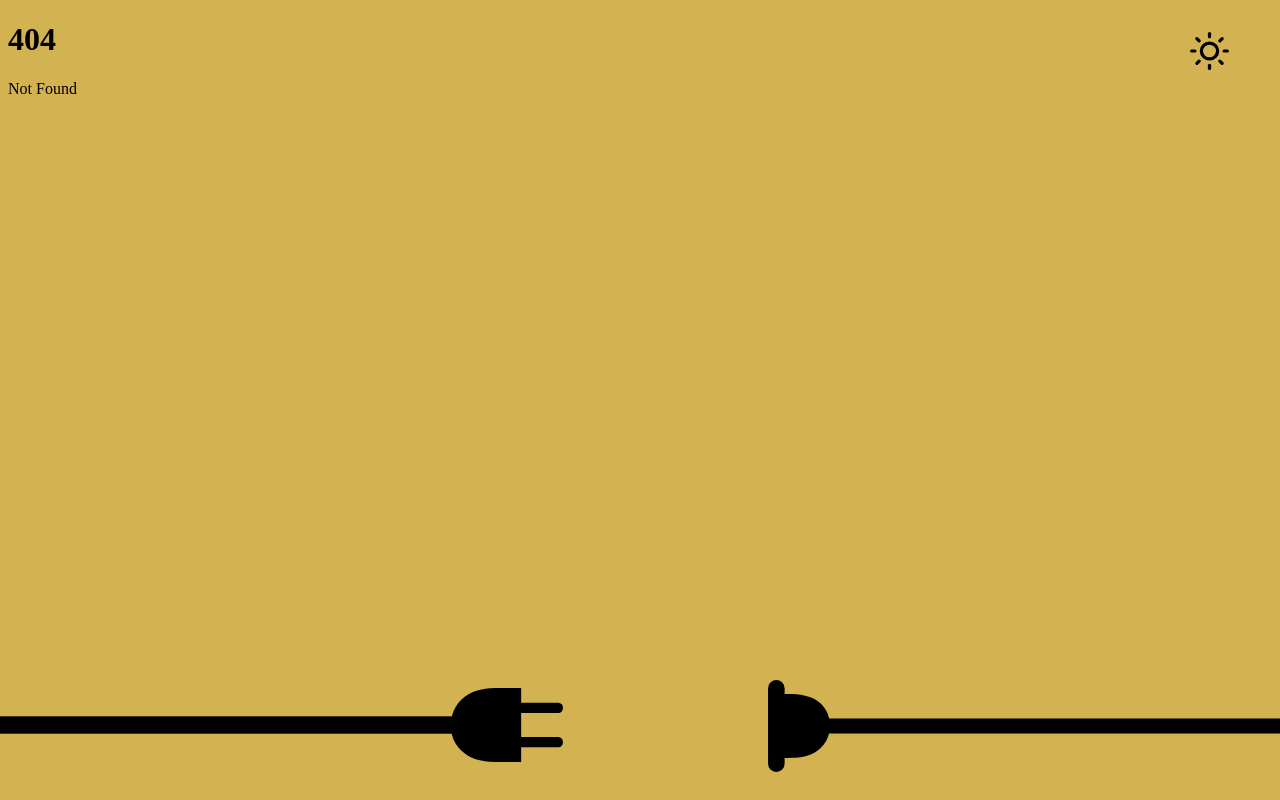
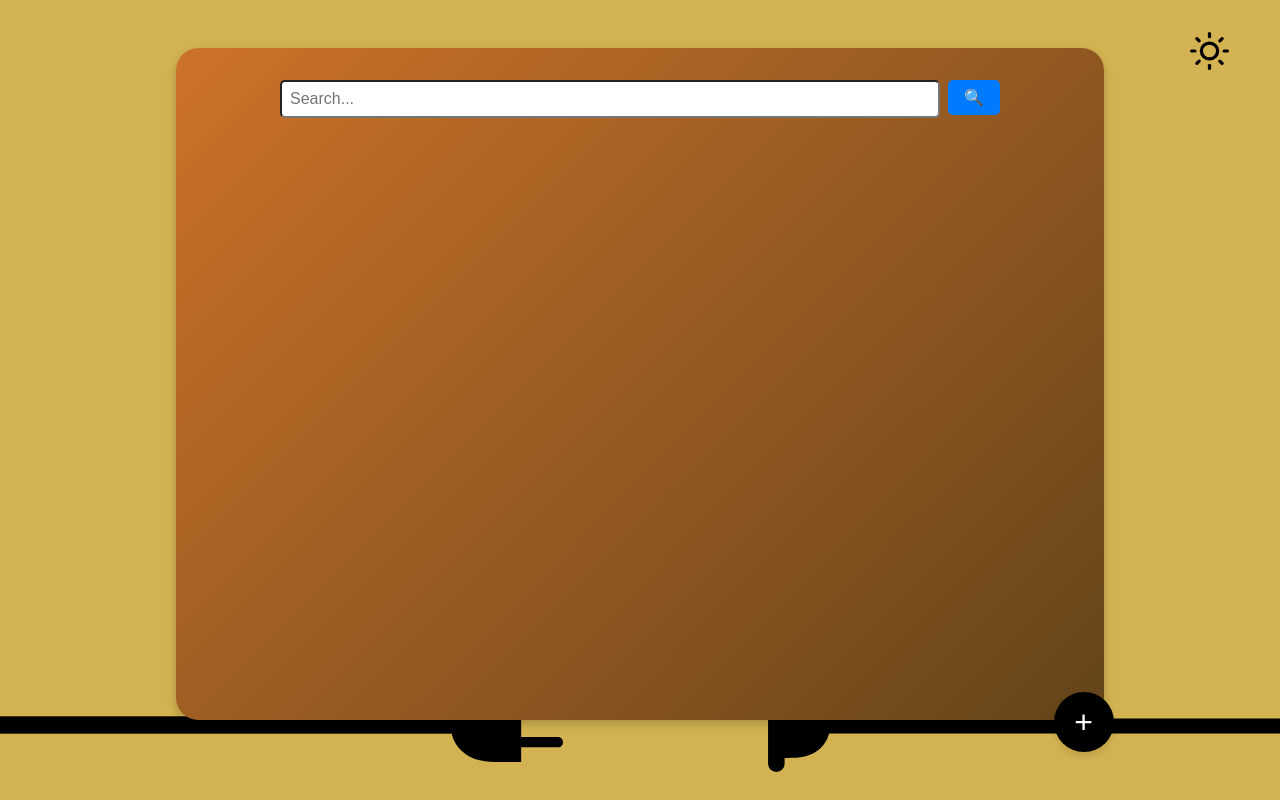
Before and after one commit to yuvasria924/roughGPT, a SvelteKit app in the folder rough-app/: page /search in a window 1280 px wide. Before the commit this address had no page. Built offline with nearby package versions, Linux system fonts and the light colour scheme.

Commit message:
Created the Search Page

```diff
--- a/rough-app/src/routes/new/+page.svelte
+++ b/rough-app/src/routes/new/+page.svelte
@@ -1,4 +1,12 @@
 <script>
+import { goto } from '$app/navigation';
+
+function redirectToNotes() {
+  goto('/search');
+}
+
+
+
 	function resizeTextarea(event) {
    const textarea = event.target;
    textarea.style.height = "auto";  // Reset height
@@ -7,7 +15,7 @@
  </script>
 
  <main class="container">
- <button class="search-btn"> Search My Notes! </button>
+ <button class="search-btn" on:click={redirectToNotes}> Search My Notes! </button>
  <textarea cols="30" rows="30" placeholder="Write a Note Here!" on:input={resizeTextarea}>  </textarea>
  <button class="save-btn">Save Note</button>
  </main>
@@ -50,7 +58,7 @@
    height: 80vh;
    margin-left: auto;
    margin-right: auto;
-   background: linear-gradient(135deg, #cc7229, #966424, #ca6f19, #995e27);
+   background: linear-gradient(135deg, #cc7229, #64441a, #ca6f19, #995e27);
    background-size: 300% 300%;
    animation: gradientAnimation 4s ease infinite;
    border-radius: 1.4rem;
--- /dev/null
+++ b/rough-app/src/routes/search/+page.svelte
@@ -0,0 +1,106 @@
+<script>
+
+    let searchQuery = "";
+
+    function handleSearch() {
+    console.log("Searching for:", searchQuery);
+  }
+  </script>
+
+  <main class="container">
+    <div class="search-container">
+      <input
+        type="text"
+        bind:value={searchQuery}
+        placeholder="Search..."
+        class="search-bar"
+      />
+      <button on:click={handleSearch} class="search-icon">🔍</button>
+    </div>
+
+    <button class="floating-btn" >+</button>
+
+  </main>
+
+  <style>
+    main {
+      text-align: center;
+      padding: 2rem;
+      font-family: Arial, sans-serif;
+    }
+
+    .search-container {
+    position: relative;
+    display: flex;
+    align-items: flex-start;
+    justify-content: center;
+    padding-top: 2rem;
+    padding-left: 1rem;
+    padding-right: 1rem;
+    margin: .5rem auto 0;
+    width: 70vw;
+    max-width: 70vw;
+    height: 80vh;
+    background: linear-gradient(135deg, #cc7229, #64441a, #ca6f19, #995e27);
+    background-size: 300% 300%;
+    animation: gradientAnimation 4s ease infinite;
+    border-radius: 1.4rem;
+    box-shadow: 0px 4px 10px rgba(0, 0, 0, 0.2);
+  }
+  .search-bar {
+    width: 50vw;
+    padding: 0.5rem;
+    border-radius: 5px;
+    font-size: 1rem;
+    outline: none;
+  }
+  .search-icon {
+    background: #007bff;
+    color: white;
+    border: none;
+    padding: 0.5rem 1rem;
+    margin-left: 0.5rem;
+    cursor: pointer;
+    border-radius: 5px;
+    font-size: 1rem;
+  }
+  .search-icon:hover {
+    background: #0056b3;
+    transform: scale(1.1);
+    transition: all 0.3s ease-in-out;
+
+  }
+
+  .floating-btn {
+    position: absolute;
+    bottom: 6%;
+    right: 13%;
+    width: 60px;
+    height: 60px;
+    background: #000000;
+    color: white;
+    border: none;
+    border-radius: 50%;
+    font-size: 2rem;
+    cursor: pointer;
+    display: flex;
+    align-items: center;
+    justify-content: center;
+    box-shadow: 0px 4px 6px rgba(0, 0, 0, 0.1);
+    transition: background 0.3s ease, transform 0.2s ease;
+  }
+  .floating-btn:hover {
+    background: #0056b3;
+    transform: scale(1.1);
+  }
+
+  @media (max-width: 600px) {
+   .container {
+	 padding: 1.5rem;
+   }
+   .floating-btn {
+    right: 10%;
+  }
+}
+
+  </style>
```
